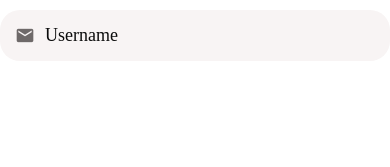
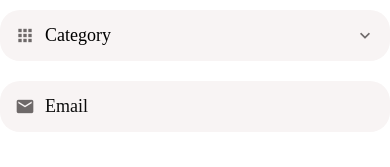
Before and after one commit to Jummate/done-with-it, a React Native app in the folder client/: screen / in a window 390 px wide. Shown: the top 167 px of the page. Built offline with nearby package versions, Linux system fonts and the light colour scheme.

Commit message:
feat: create a picker component

```diff
--- a/client/App.jsx
+++ b/client/App.jsx
@@ -10,6 +10,7 @@ import ListItem from "./app/components/list-item/ListItem";
 import Screen from "./app/components/screen/Screen";
 import ListingsScreen from "./app/screens/listings/ListingsScreen";
 import AppTextInput from "./app/components/app-textinput/AppTextInput";
+import AppPicker from "./app/components/app-picker/AppPicker";
 
 // <ListingDetailsScreen />
 // <WelcomeScreen />
@@ -38,9 +39,13 @@ export default function App() {
   // return <ListingsScreen />;
   return (
     <Screen>
+      <AppPicker
+        icon="apps"
+        placeholder="Category"
+      />
       <AppTextInput
         icon="email"
-        placeholder="Username"
+        placeholder="Email"
       />
     </Screen>
   );
--- /dev/null
+++ b/client/app/components/app-picker/AppPicker.jsx
@@ -0,0 +1,30 @@
+import React from "react";
+import { View } from "react-native";
+import { MaterialCommunityIcons } from "@expo/vector-icons";
+import { styles } from "./styles";
+import { colors } from "../../shared/colors";
+import AppText from "../app-text/AppText";
+
+function AppPicker({ icon, placeholder }) {
+  return (
+    <View style={styles.container}>
+      {icon && (
+        <MaterialCommunityIcons
+          name={icon}
+          size={20}
+          color={colors.MEDIUM}
+          style={styles.icon}
+        />
+      )}
+      <AppText style={styles.text}>{placeholder}</AppText>
+
+      <MaterialCommunityIcons
+        name="chevron-down"
+        size={20}
+        color={colors.MEDIUM}
+      />
+    </View>
+  );
+}
+
+export default AppPicker;
--- /dev/null
+++ b/client/app/components/app-picker/styles.js
@@ -0,0 +1,24 @@
+import { StyleSheet, Platform } from "react-native";
+import { colors } from "../../shared/colors";
+
+export const styles = StyleSheet.create({
+  container: {
+    backgroundColor: colors.LIGHT,
+    borderRadius: 20,
+    flexDirection: "row",
+    width: "100%",
+    marginVertical: 10,
+    padding: 15,
+  },
+  icon: {
+    marginRight: 10,
+  },
+  text: {
+    flex: 1,
+  },
+  //   textInput: {
+  //     fontFamily: Platform.OS === "android" ? "Roboto" : "Avenir",
+  //     fontSize: 18,
+  //     color: colors.DARK,
+  //   },
+});
```
